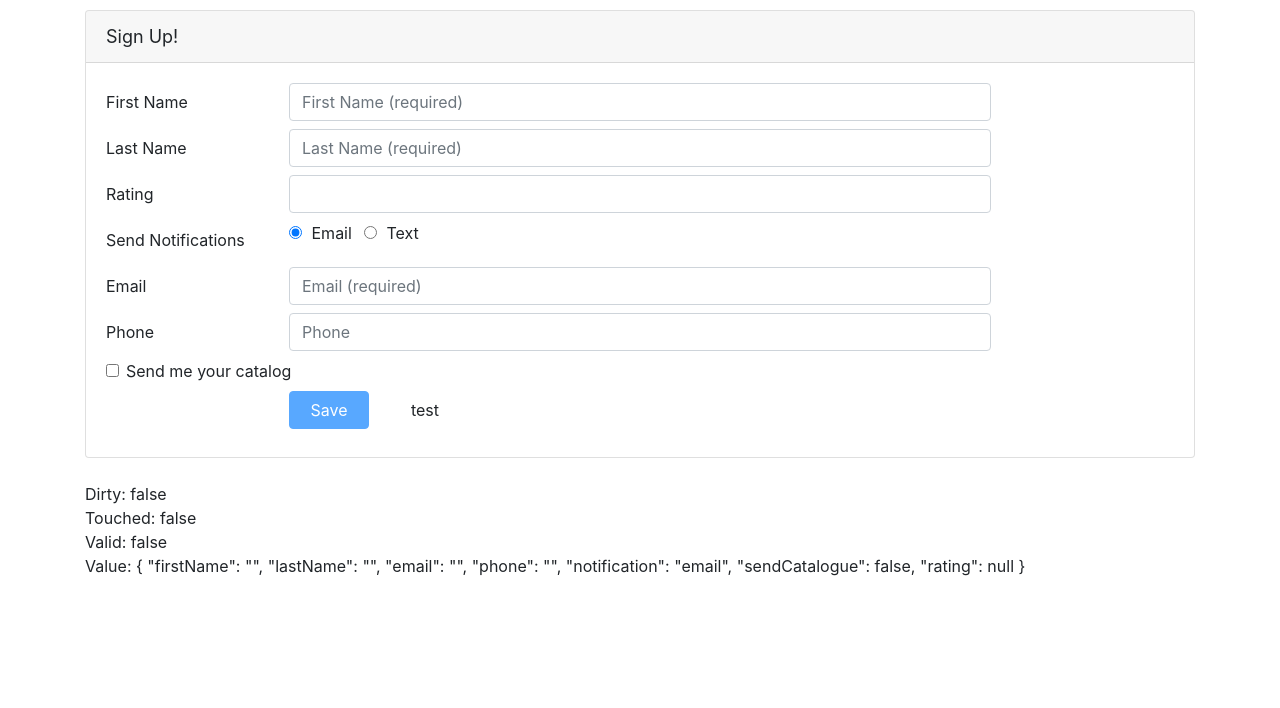
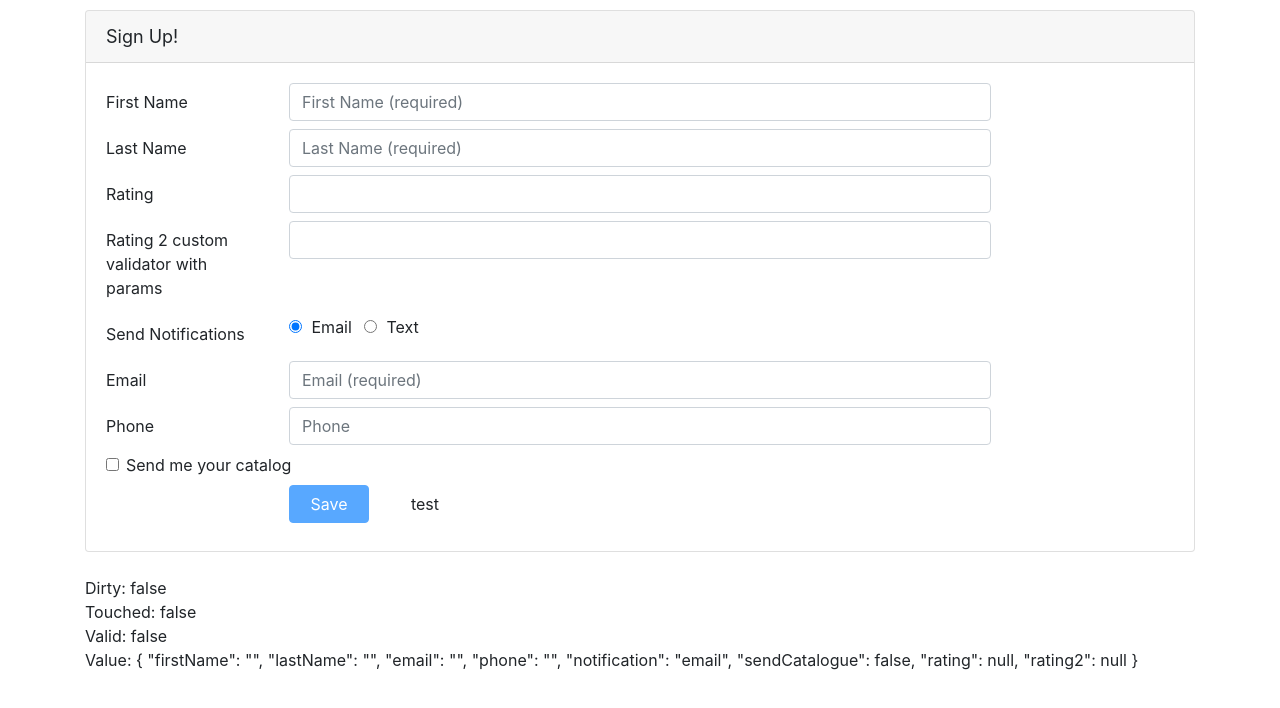
Before and after one commit to GlennPacker/angular-reactive-forms, an Angular app: page / in a window 1280 px wide. Shown: the top 708 px of the page. Built offline with nearby package versions, Linux system fonts and the light colour scheme.

Commit message:
custom validator with params

```diff
--- a/src/app/customers/customer.component.html
+++ b/src/app/customers/customer.component.html
@@ -70,6 +70,22 @@
         </div>
       </div>
 
+      <div class="form-group row mb-2">
+        <label class="col-md-2 col-form-label"
+               for="ratingId2">Rating 2 custom validator with params</label>
+        <div class="col-md-8">
+          <input class="form-control"
+                 formControlName="rating2"
+                 id="ratingId2"
+                 type="number"
+                 [ngClass]="{'is-invalid': (customerForm.get('rating2').touched || customerForm.get('rating2').dirty) && !customerForm.get('rating2').valid }" />
+          <span class="invalid-feedback">
+            <span *ngIf="customerForm.get('rating').errors?.range">
+              Please rate your experience from 1 to 5
+            </span>
+          </span>
+        </div>
+      </div>
 
       <div class="form-group row mb-2">
         <label class="col-md-2 col-form-label"
--- a/src/app/customers/customer.component.ts
+++ b/src/app/customers/customer.component.ts
@@ -1,5 +1,5 @@
 import { Component, OnInit } from '@angular/core';
-import { FormGroup, FormBuilder, Validators, AbstractControl } from '@angular/forms';
+import { FormGroup, FormBuilder, Validators, AbstractControl, ValidatorFn } from '@angular/forms';
 
 import { Customer } from './customer';
 
@@ -8,6 +8,15 @@
     return { 'range': true };
   }
   return null;
+}
+
+function ratingRange2(min: number, max: number): ValidatorFn {
+  return (c: AbstractControl): { [key: string]: boolean } | null => {
+    if (c.value !== null && (isNaN(c.value) || c.value < min || c.value > max)) {
+      return { 'range': true };
+    }
+    return null;
+  }
 }
 
 @Component({
@@ -31,7 +40,8 @@
       phone: '',
       notification: ['email'],
       sendCatalogue: false,
-      rating: [null, ratingRange]
+      rating: [null, ratingRange],
+      rating2: [null, ratingRange2(2, 8)]
     });
   }
 
```
